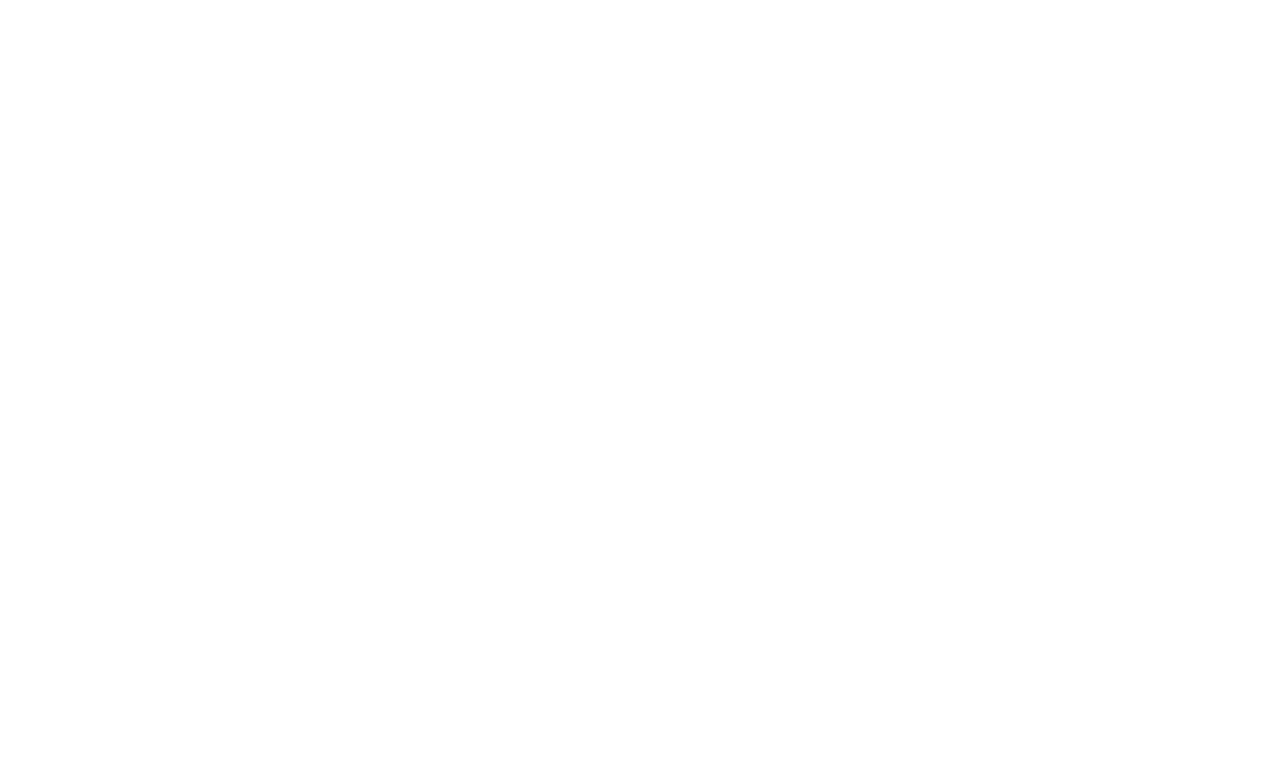
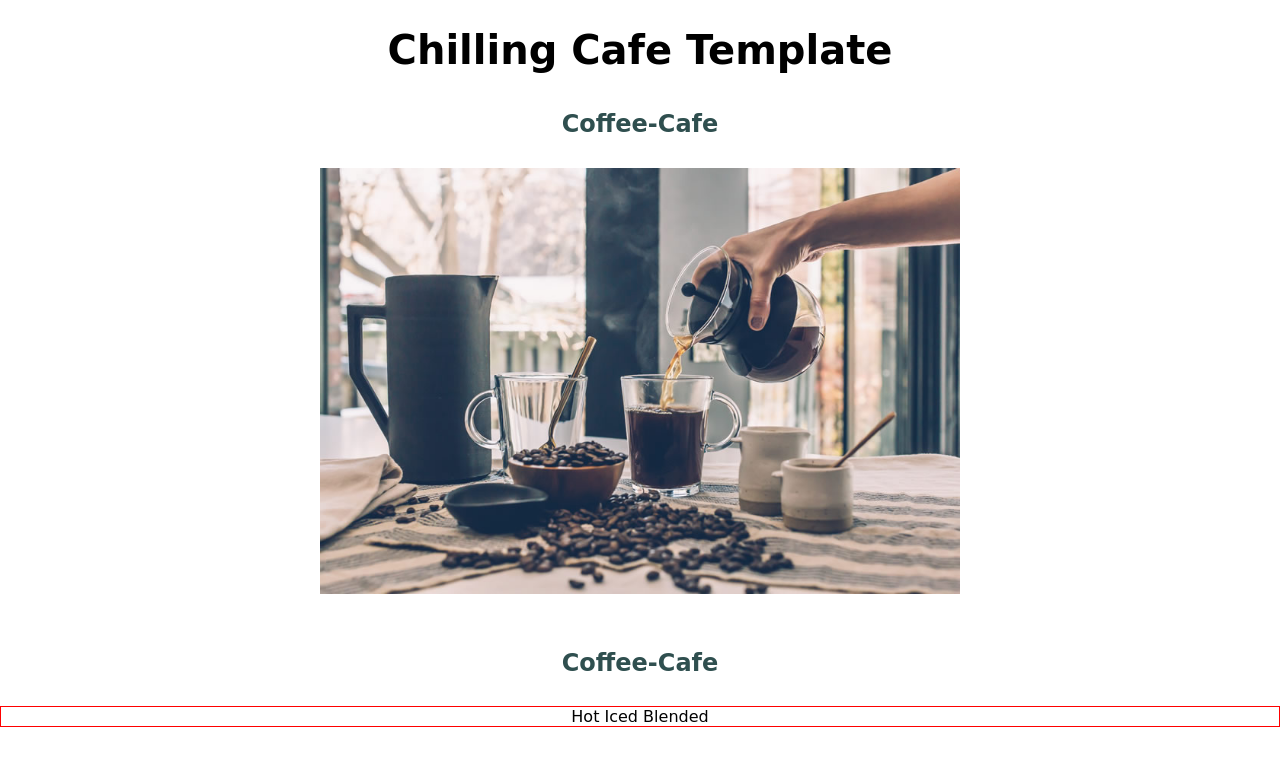
Before and after one commit to SarahBinteSayeed123/Menu-chart, a plain HTML site: page cafe/index.html in a window 1280 px wide. Drawn offline with Linux system fonts and the light colour scheme; a web font is replaced by a local one.

Commit message:
coffe shop

```diff
--- a/cafe/index.html
+++ b/cafe/index.html
@@ -4,8 +4,21 @@
     <meta charset="UTF-8">
     <meta name="viewport" content="width=device-width, initial-scale=1.0">
     <title>Chilling Cafe Template</title>
+    <link rel="stylesheet" href="style.css">
+    <link rel="preconnect" href="https://fonts.gstatic.com">
+    <link href="https://fonts.googleapis.com/css2?family=Redressed&display=swap" rel="stylesheet">
 </head>
 <body>
+    <h1> Chilling Cafe Template</h1>
+    <section class="header">
+        <h2> Coffee-Cafe</h2>
+        <img src="img/chilling-cafe-01.jpg" alt="">
+    </section>
+    <section>
+         <a target="_blank" href="img/menu-bar1.jpg"><h2>Coffee-Cafe</h2></a>
+         <P>Hot           Iced               Blended</P>
+
+    </section>
 
 </body>
 </html>
--- a/cafe/style.css
+++ b/cafe/style.css
@@ -0,0 +1,42 @@
+body{
+    margin: 0;
+    font-family: 'Redressed', cursive;
+}
+h1{
+    font-family: 'Redressed', cursive;
+    text-align: center;
+    font-size: 40px;
+
+}
+h2{
+    color: darkslategrey;
+    text-align: center;
+    padding-top: 10px;
+    padding-bottom: 10px;
+}
+section{
+    height: 518px;
+}
+.header img{
+    width: 50%;
+    margin-left: auto;
+    margin-right: auto;
+    display: block;
+
+}
+a{
+     text-decoration: none;
+     text-align: center;
+     color: darkslategrey;
+     margin-left: auto;
+     margin-right: auto;
+     display: block;
+     padding-top: 1px;
+}
+p{
+    border: 1px solid red;
+    display: block;
+    text-align: center;
+
+
+}
```
Also changed, not shown: cafe/img/coffee.png (added), cafe/img/menu-bar1.jpg (added).
